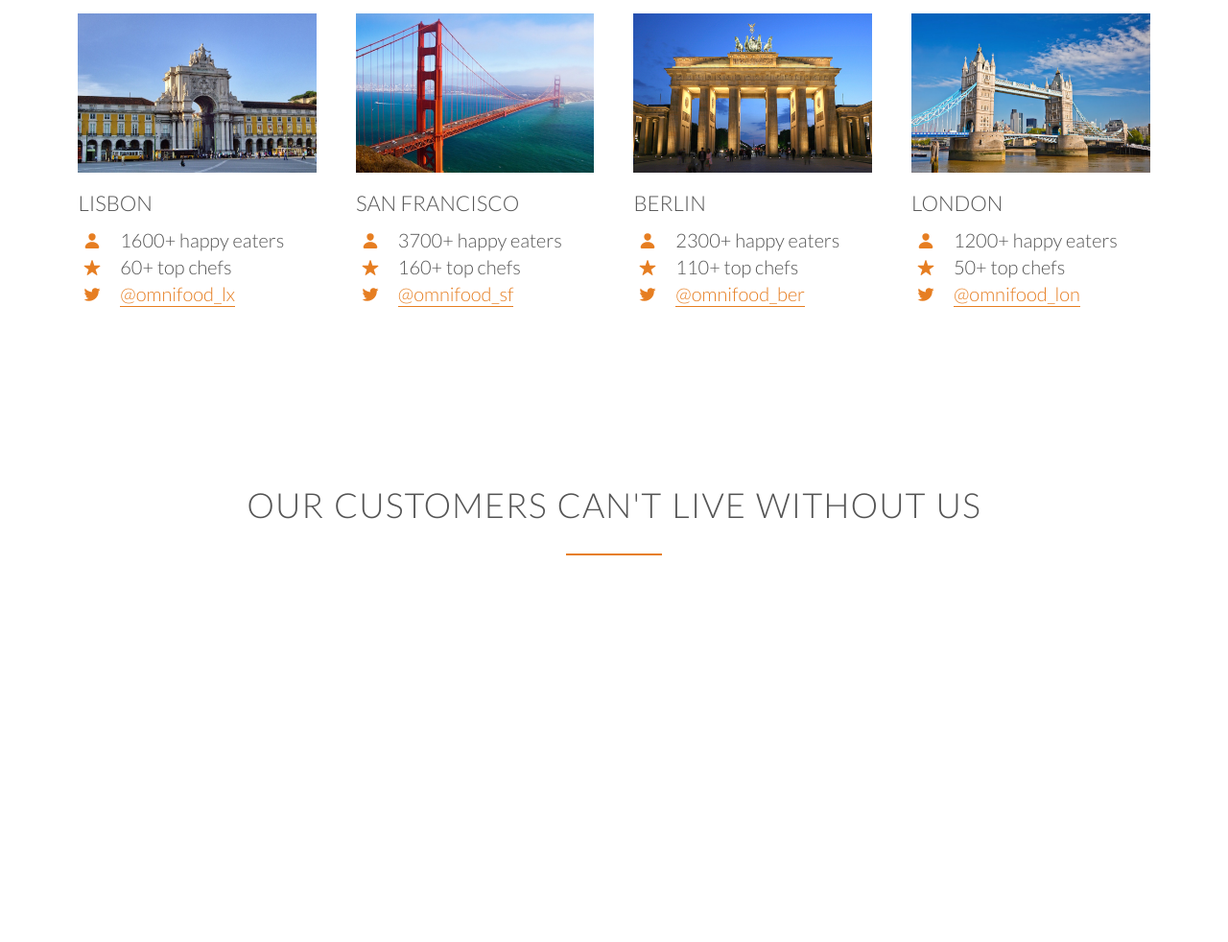
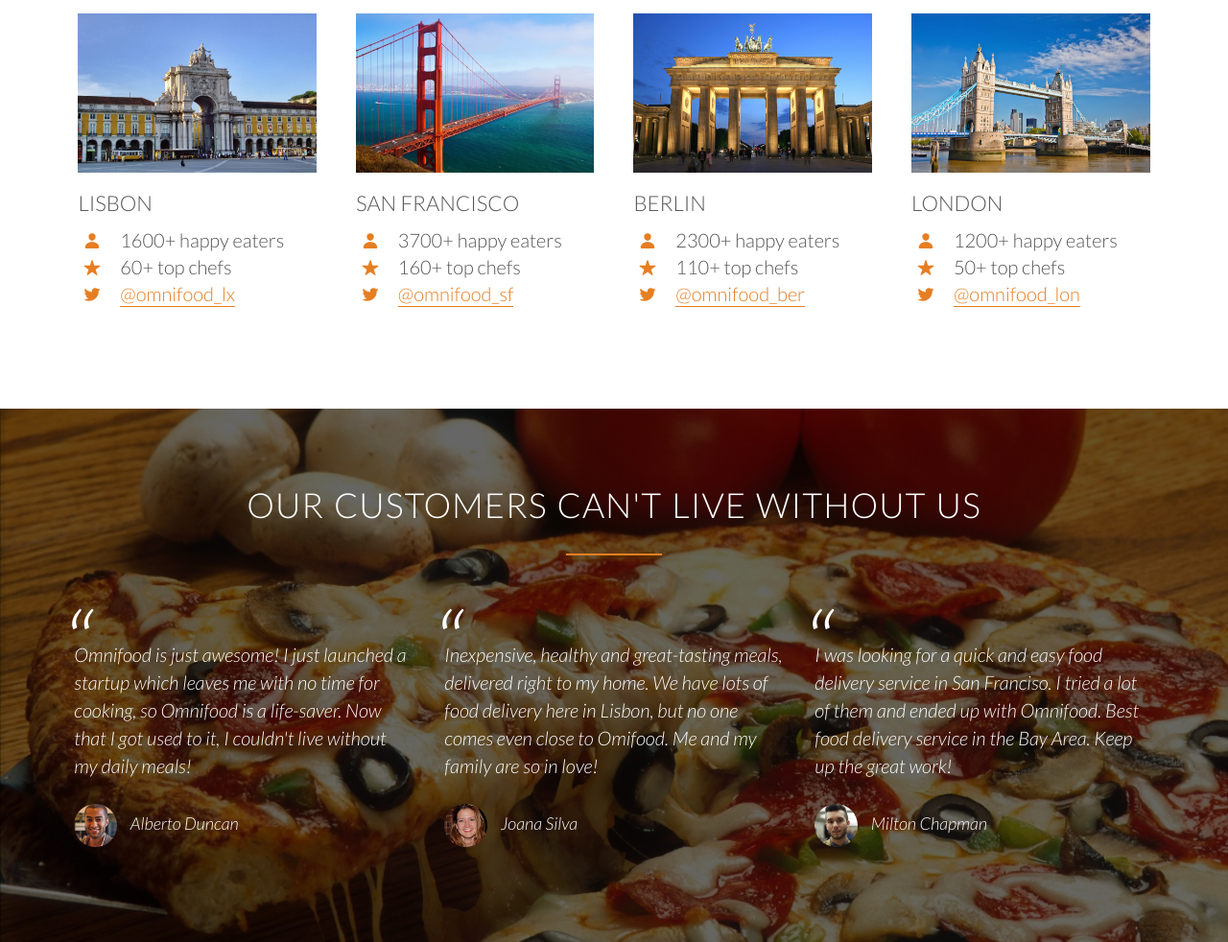
Before and after one commit to michalmaksymow/Html-Css-Microdesigns, a plain HTML site: page Landing1-onmifood/index.html in a window 1280 px wide. Shown: the part 3018-4000 px from the top of the page at 96% size. Before the commit the page ends 3707 px from the top, so only its background shows below. Drawn offline with nearby package versions, Linux system fonts and the light colour scheme.

Commit message:
Create client testimonials section in omnifood

```diff
--- a/Landing1-onmifood/index.html
+++ b/Landing1-onmifood/index.html
@@ -245,8 +245,29 @@
       <div class="row">
         <h2>Our customers can't live without us</h2>
       </div>
+
       <div class="row">
-
+        <div class="col span-1-of-3">
+          <blockquote>
+            Omnifood is just awesome! I just launched a startup which leaves me with no time for cooking, so Omnifood is
+            a life-saver. Now that I got used to it, I couldn't live without my daily meals!
+            <cite> <img src="resources/img/customer-1.jpg" /> Alberto Duncan</cite>
+          </blockquote>
+        </div>
+        <div class="col span-1-of-3">
+          <blockquote>
+            Inexpensive, healthy and great-tasting meals, delivered right to my home. We have lots of food delivery here
+            in Lisbon, but no one comes even close to Omifood. Me and my family are so in love!
+            <cite> <img src="resources/img/customer-2.jpg" /> Joana Silva</cite>
+          </blockquote>
+        </div>
+        <div class="col span-1-of-3">
+          <blockquote>
+            I was looking for a quick and easy food delivery service in San Franciso. I tried a lot of them and ended up
+            with Omnifood. Best food delivery service in the Bay Area. Keep up the great work!
+            <cite> <img src="resources/img/customer-3.jpg" /> Milton Chapman</cite>
+          </blockquote>
+        </div>
       </div>
     </section>
 
@@ -255,12 +276,3 @@
 </html>
 
 <!-- 5.19 -->
-
-<!--
-Omnifood is just awesome! I just launched a startup which leaves me with no time for cooking, so Omnifood is a life-saver. Now that I got used to it, I couldn't live without my daily meals!
-(Alberto Duncan)
-Inexpensive, healthy and great-tasting meals, delivered right to my home. We have lots of food delivery here in Lisbon, but no one comes even close to Omifood. Me and my family are so in love!
-(Joana Silva)
-I was looking for a quick and easy food delivery service in San Franciso. I tried a lot of them and ended up with Omnifood. Best food delivery service in the Bay Area. Keep up the great work!
-(Milton Chapman)
- -->
--- a/Landing1-onmifood/style.css
+++ b/Landing1-onmifood/style.css
@@ -313,3 +313,46 @@
   color: #555;
   border-bottom: 1px solid transparent;
 }
+
+/* --------------------------------- */
+/* Testimonials                      */
+/* --------------------------------- */
+.section-testimonials {
+  /* darkened background image using linear gradient. useful */
+  background-image: linear-gradient(rgba(0, 0, 0, 0.6), rgba(0, 0, 0, 0.6)), url(resources/css/img/back-customers.jpg);
+  /* Scale image to browser size. useful */
+  background-size: cover;
+  /* Background image always stays in the same place. useful */
+  background-attachment: fixed;
+  color: #fff;
+}
+
+blockquote {
+  padding: 2%;
+  font-style: italic;
+  line-height: 145%;
+  position: relative;
+  margin-top: 40px;
+}
+
+blockquote:before {
+  display: block;
+  content: "\201C";
+  font-size: 500%;
+  position: absolute;
+  top: -5px;
+  left: -5px;
+}
+
+cite {
+  font-size: 90%;
+  margin-top: 25px;
+  display: block;
+}
+
+cite img {
+  height: 45px;
+  border-radius: 50%;
+  margin-right: 10px;
+  vertical-align: middle;
+}
```
Also changed, not shown: Landing1-onmifood/resources/css/img/back-customers.jpg (added), Landing1-onmifood/resources/img/customer-1.jpg (added), Landing1-onmifood/resources/img/customer-2.jpg (added), Landing1-onmifood/resources/img/customer-3.jpg (added).
